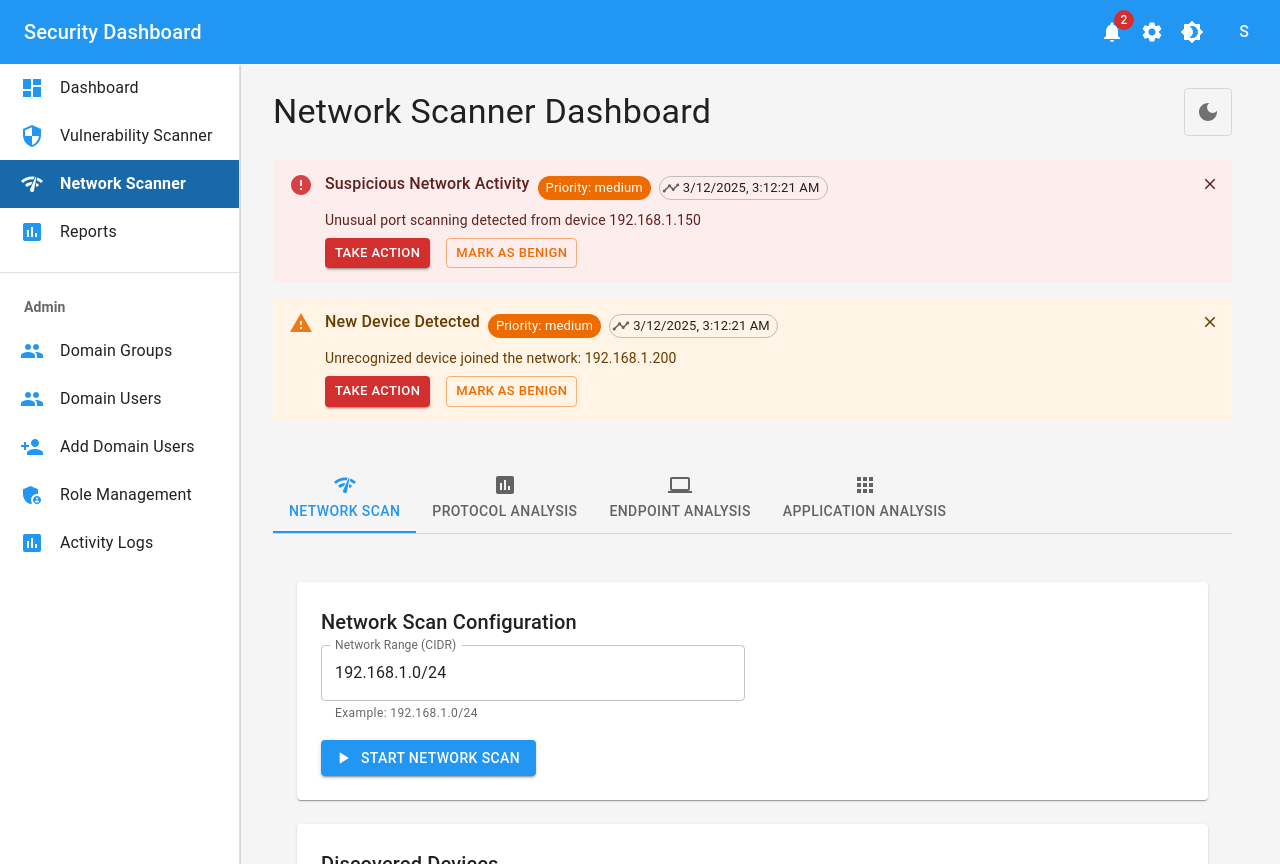
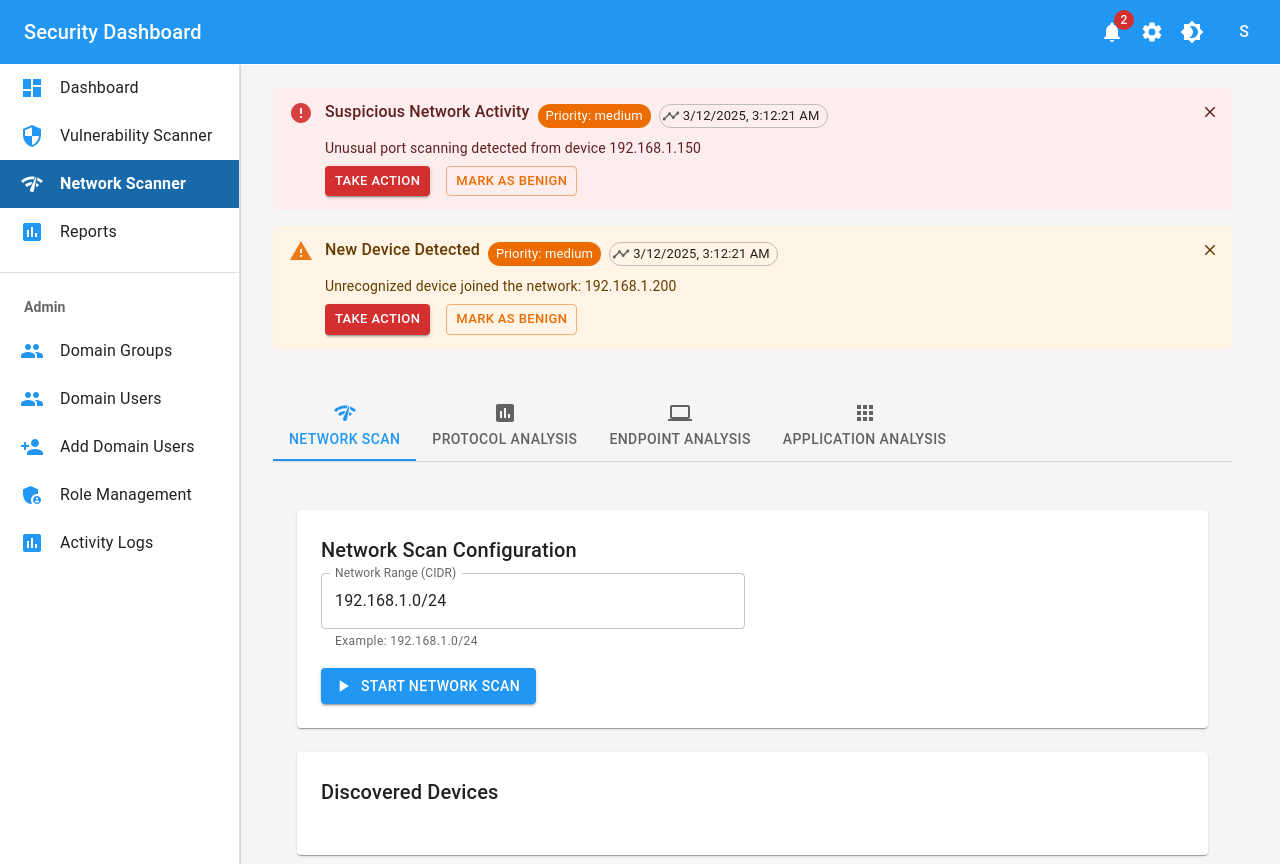
Before and after one commit to ilovemysocksmoree/ADscanner-, a React (Vite) app: page /network-scanner in a window 1280 px wide. Built offline with nearby package versions, Linux system fonts and the light colour scheme; sample sign-in values are in the browser's storage.

Commit message:
Removed the header of all the components including the dark and light toggle switch attached to it.

```diff
--- a/src/pages/NetworkScanner.tsx
+++ b/src/pages/NetworkScanner.tsx
@@ -97,6 +97,7 @@ interface NetworkDevice {
     status: string;
   }[];
 }
+
 
 interface NetworkAlert {
   id: string;
@@ -543,18 +544,6 @@ export default function NetworkScanner() {
 
   return (
     <Box sx={{ flexGrow: 1 }}>
-      {/* Header with Dark Mode Toggle */}
-      <Box sx={{ display: 'flex', justifyContent: 'space-between', alignItems: 'center', mb: 3 }}>
-        <Typography variant="h4">Network Scanner Dashboard</Typography>
-        <ToggleButton
-          value="darkMode"
-          selected={darkMode}
-          onChange={() => setDarkMode(!darkMode)}
-        >
-          {darkMode ? <LightModeIcon /> : <DarkModeIcon />}
-        </ToggleButton>
-      </Box>
-
       {/* Alerts Section */}
       <Box sx={{ mb: 3 }}>
         {alerts.map((alert) => (
--- a/src/pages/Reports.tsx
+++ b/src/pages/Reports.tsx
@@ -920,7 +920,7 @@ export default function Reports() {
             bgcolor: 'background.paper'
           }}
         >
-          <Tab label="Report Dashboard" icon={<AssessmentIcon />} />
+          <Tab label="Reports" icon={<AssessmentIcon />} />
           <Tab label="Scheduled Reports" icon={<ScheduleIcon />} />
           <Tab label="Analytics" icon={<SecurityIcon />} />
         </Tabs>
```
